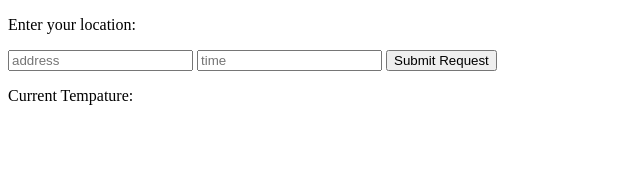
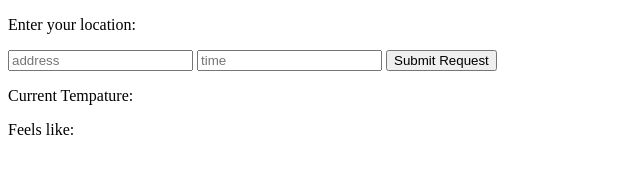
Before and after one commit to marktkimball/angular-app, a website: page index.html in a window 1280 px wide. Shown: the full height of the page, 0-640 px from the left. Drawn offline with Linux system fonts and the light colour scheme; some packages are replaced by stand-ins of ours.

```diff
--- a/controller.js
+++ b/controller.js
@@ -15,6 +15,9 @@
               var longitude = results[0].geometry.location.lng();
               WeatherService.read(latitude, longitude, time).success(function(data){
                 $scope.data = data;
+                console.log()
+                //http://maps.googleapis.com/maps/api/geocode/json?latlng=32.708767,-79.95284509999999&sensor=true
+                console.log($scope.data);
               });
             }
           });
--- a/views/main.html
+++ b/views/main.html
@@ -4,3 +4,4 @@
 <button type="button" name="button" ng-click="getWeather(address, time)">Submit Request</button>
 
 <p>Current Tempature: {{data.currently.temperature}}</p>
+<p>Feels like: {{data.currently.apparentTemperature}}</p>
```
